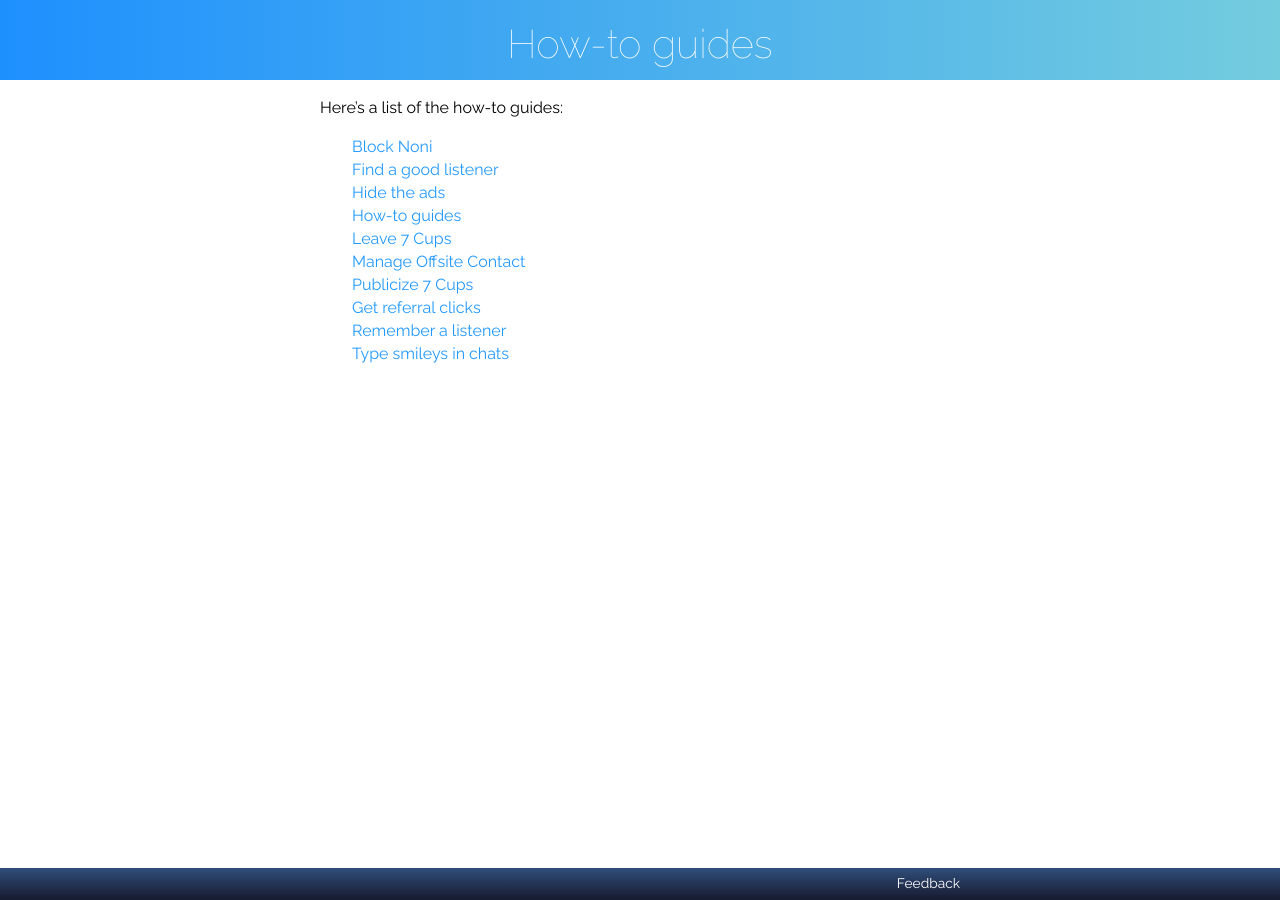
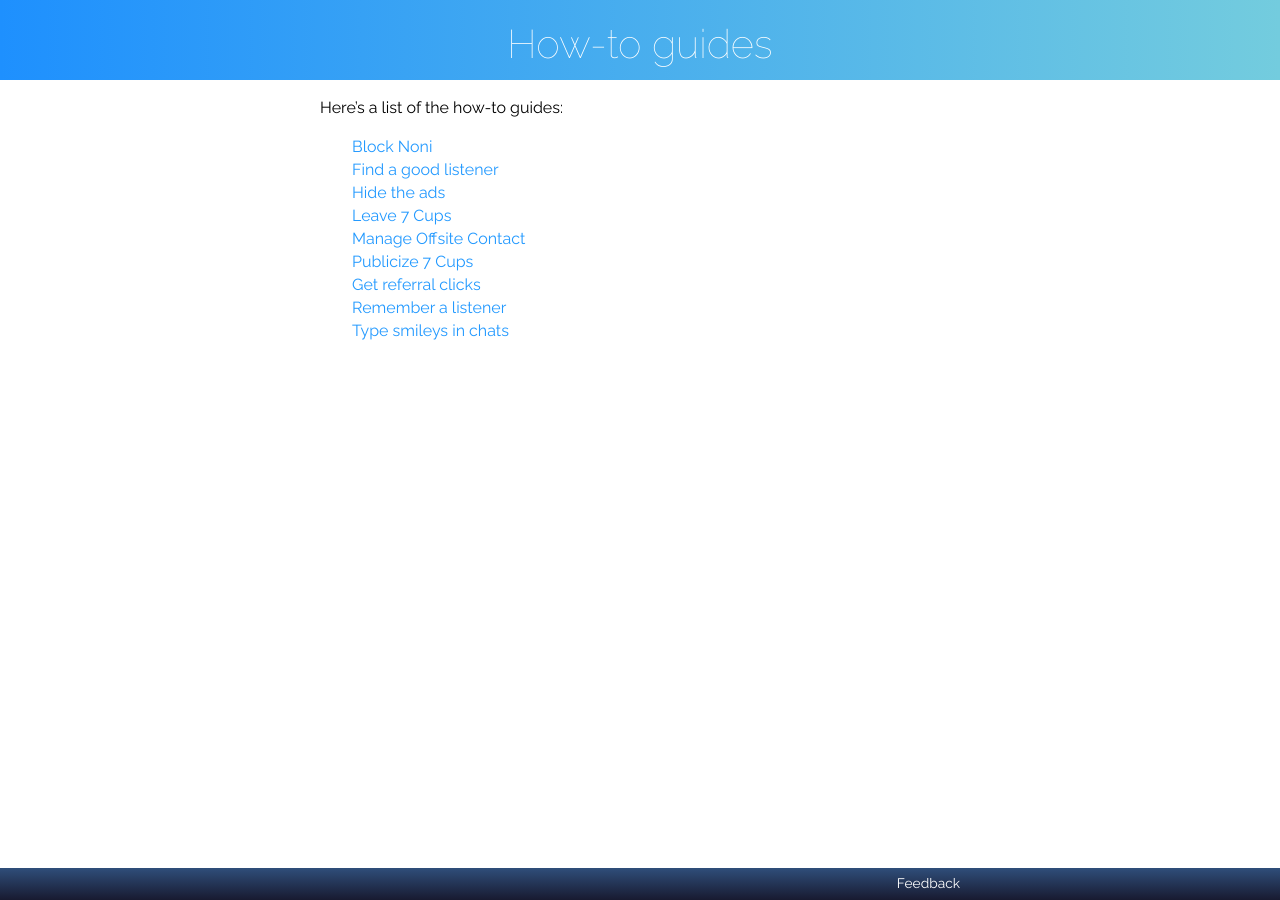
Before and after one commit to RarelyCharlie/rarelycharlie.github.io, a Jekyll site: the page built from _howto/index.md, in a window 1280 px wide. Built offline with Jekyll 4.4.1, drawn with Linux system fonts in a browser that asks for light colours.

Commit message:
exclude index

```diff
--- a/_howto/index.md
+++ b/_howto/index.md
@@ -1,12 +1,13 @@
 ---
 title: How-to guides
 layout: default
+class: index
 ---
 Here's a list of the how-to guides:
 {:style="margin-top: 1em;"}
 
 <p style="margin-left: 2em;">
-{% for how in site.howto %}
+{% for how in site.howto %}{% if how.class != 'index' %}
 <a href="{{ how.url }}">{{ how.title }}</a><br/>
-{% endfor %}
+{% endif %}{% endfor %}
 </p>
```
